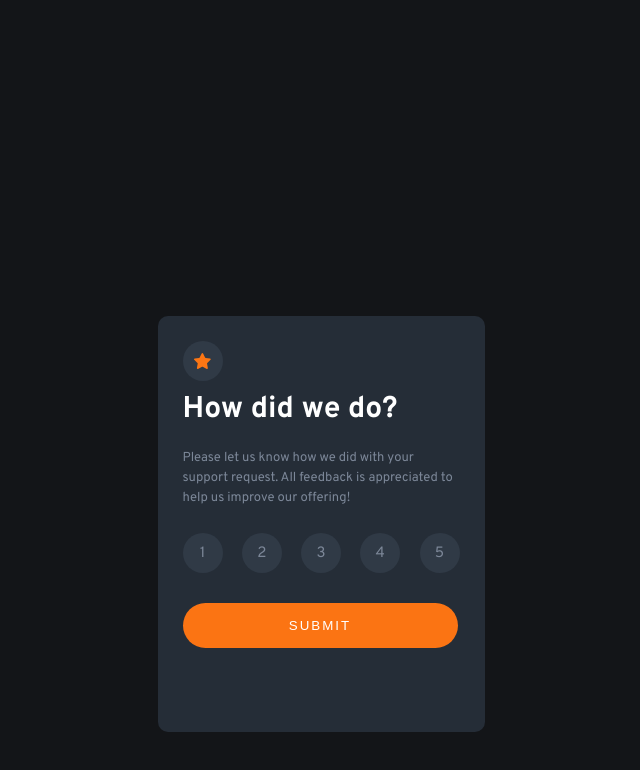
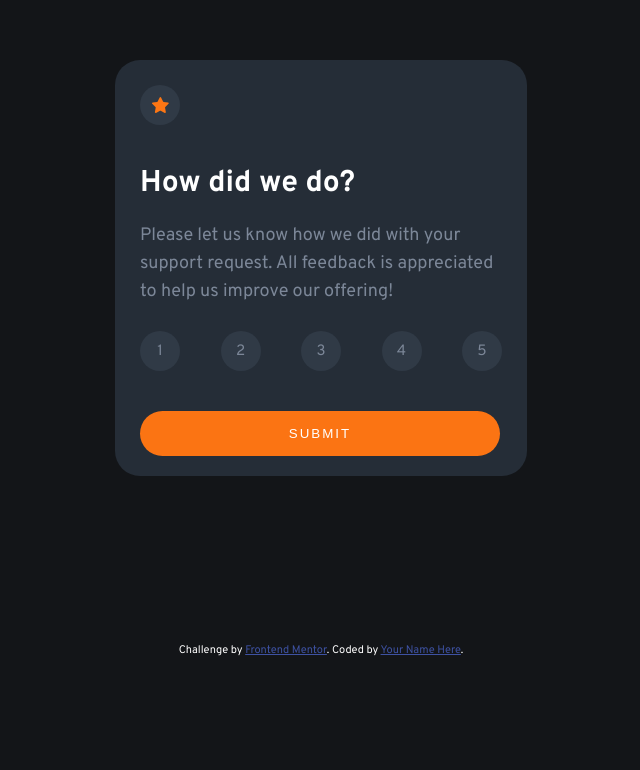
Before and after one commit to LubomiiirV/interactive-rating-component-main, a plain HTML site: page index.html in a window 1280 px wide. Shown: the part 106-876 px from the top of the page, without its empty margins (319-959 px from the left). After the commit the page ends 800 px from the top, so only its background shows below. Drawn offline with Linux system fonts and the light colour scheme.

Commit message:
added desktop styles(need to cleane CSS -repeated styles)

```diff
--- a/styles/main.css
+++ b/styles/main.css
@@ -25,8 +25,18 @@ body {
   background-color: var(--main-bg-color);
   width: 412px;
   height: 416px;
+  margin: 13% auto;
   border-radius: 25px;
 }
+
+.first {
+  padding: 25px 25px;
+}
+
+.heading {
+  padding: 40px 0 10px 0;
+}
+
 
 
 .star {
@@ -37,6 +47,12 @@ body {
   width: 40px;
   background-color: var(--number-bg-color);
   border-radius: 50%;
+}
+
+.text {
+  padding: 10px 0 25px 0;
+  font-size: 13px;
+  line-height: 20px;
 }
 
 .numbers {
@@ -69,7 +85,14 @@ h1 {
 }
 
 p {
+
   color: var(--text-color);
+}
+
+.text {
+  padding: 10px 0 25px 0;
+  font-size: 18px;
+  line-height: 28px;
 }
 
 button {
@@ -83,6 +106,13 @@ button {
 button:hover {
   background-color: white;
   color: var(--orange-color);
+}
+
+.submit {
+  min-width: 360px;
+  margin: 40px 0;
+  padding: 15px 0;
+  letter-spacing: 2px;
 }
 
 .second {
@@ -99,7 +129,7 @@ button:hover {
   color: hsl(228, 45%, 44%);
 }
 
-@media only screen and (max-width: 1440px) {
+@media only screen and (max-width: 940px) {
   .content {
     max-width: 327px;
     border-radius: 10px;
```
